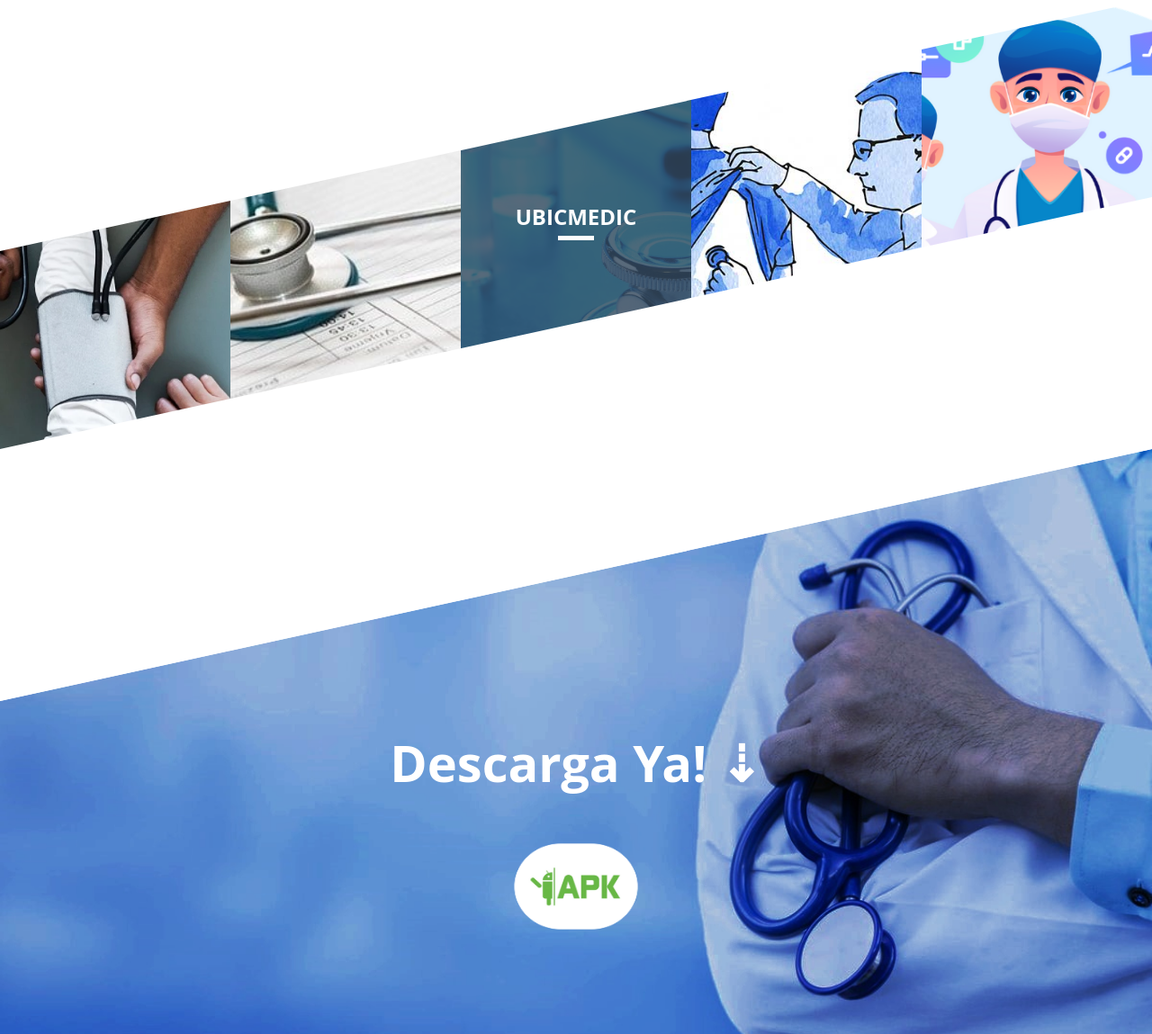
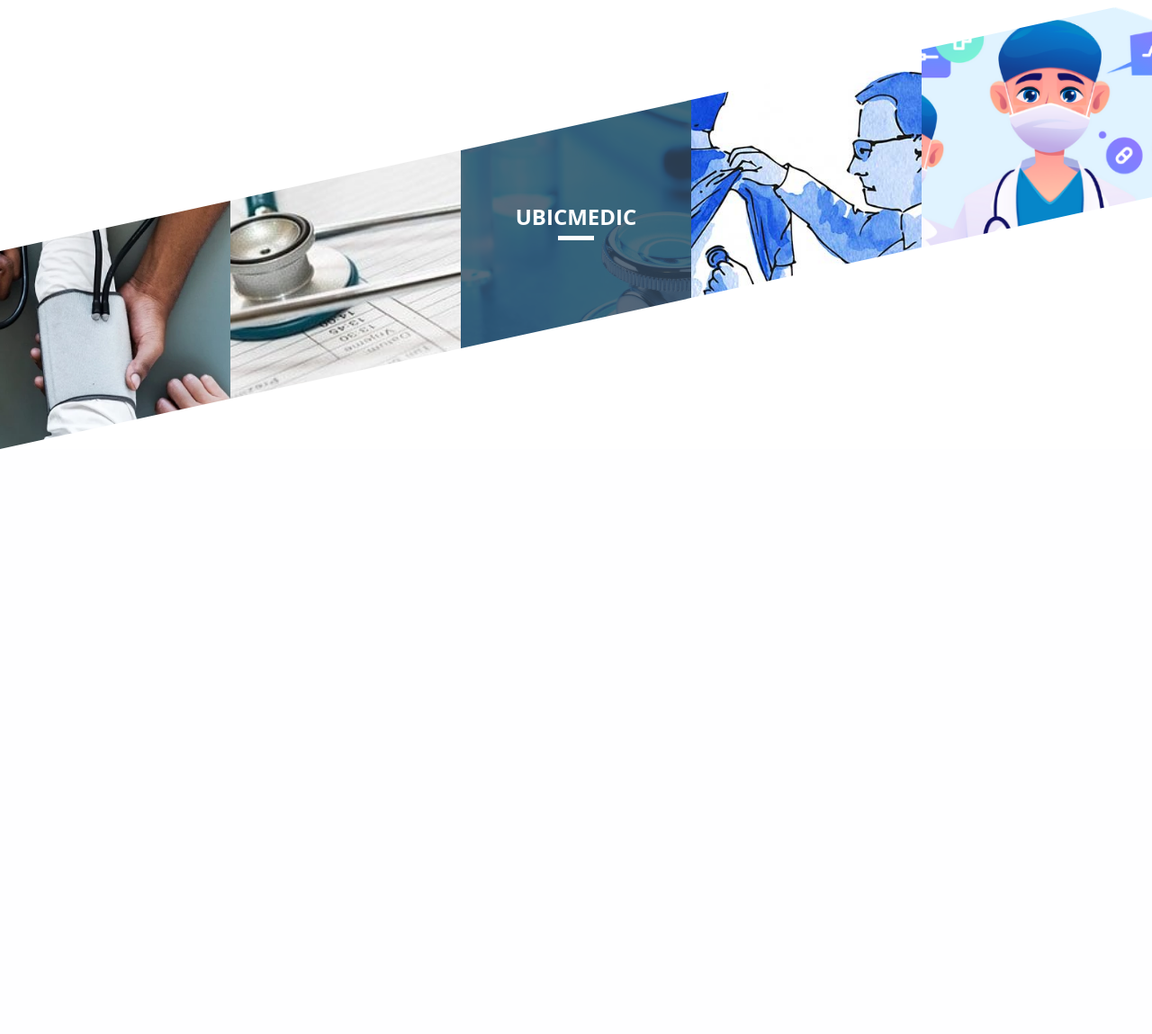
Before and after one commit to MichuT19/info, a Django app: page / in a window 1280 px wide. Shown: the part 2059-3208 px from the top of the page at 90% size. After the commit the page ends 2558 px from the top, so only its background shows below. Run offline with Django 4.2, Linux system fonts and the light colour scheme.

Commit message:
homesn commit

```diff
--- a/home/templates/inde.html
+++ b/home/templates/inde.html
@@ -90,7 +90,7 @@
                 </div>
             </div>
         </section> -->
-        <section class="fondo">
+        <!-- <section class="fondo">
             <div class="sesgoarriba"></div>
             <div class="contenedor">
                 <h2 class="titulo-apk">Descarga Ya! ⇣</h2>
@@ -100,7 +100,7 @@
                 </a>
             </div>
 
-        </section>
+        </section> -->
     </main>
 
 </body>
```
